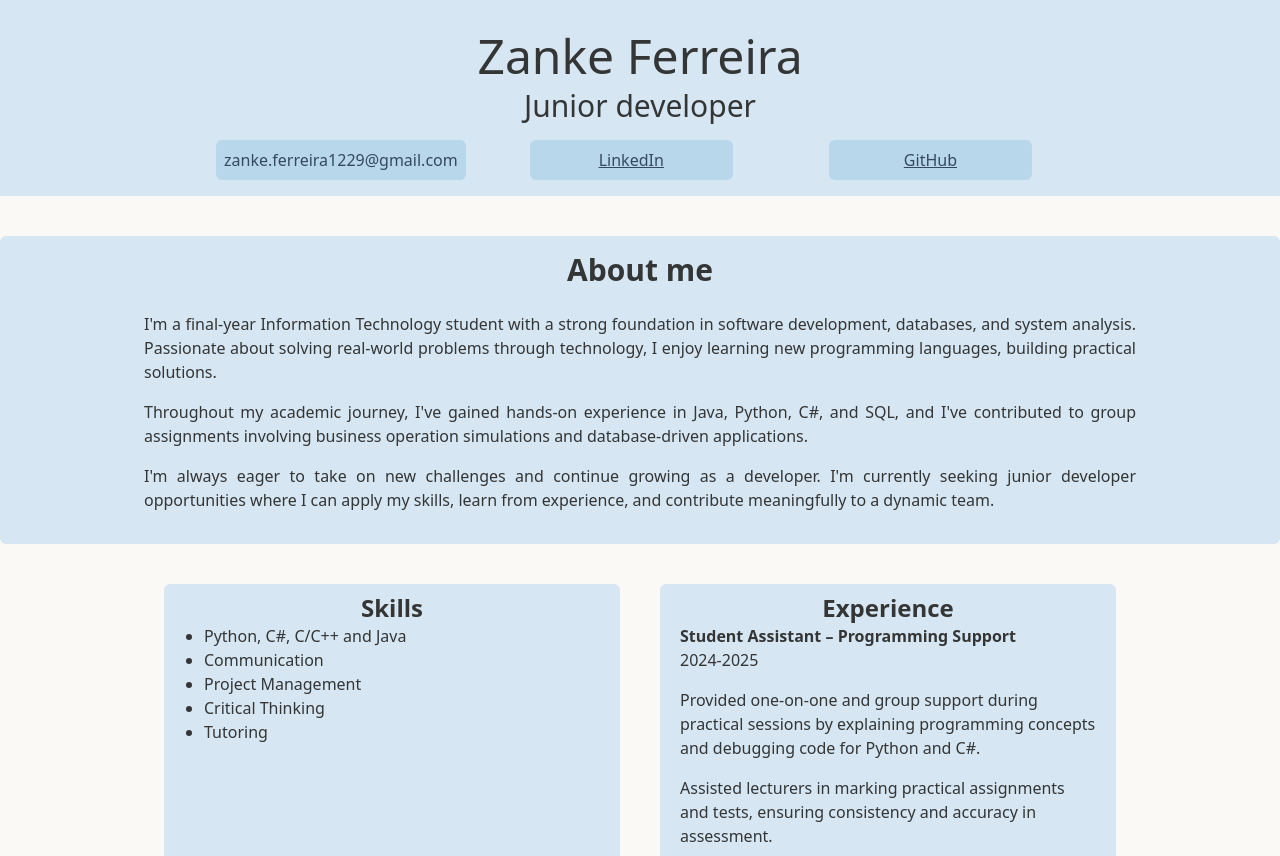
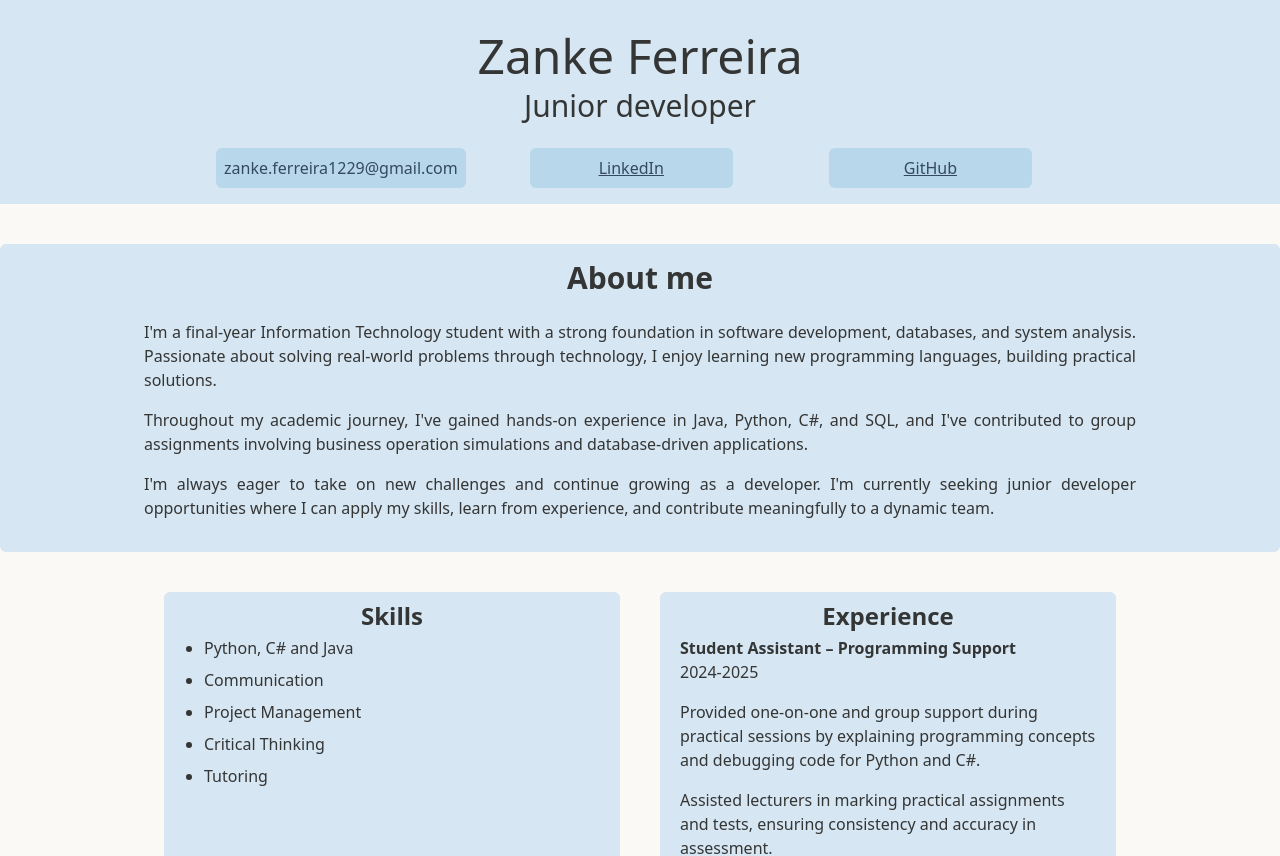
Before and after one commit to ZankeFerreira/Virtual-CV, a React (Vite) app in the folder virtualcv/: page / in a window 1280 px wide. Shown: the top 856 px of the page. Built offline with nearby package versions, Linux system fonts and the light colour scheme.

Commit message:
Final v2

```diff
--- a/virtualcv/src/Components/CV.jsx
+++ b/virtualcv/src/Components/CV.jsx
@@ -3,9 +3,9 @@ export default function CV() {
     <div class="flex md:flex-row flex-col max-w-5xl mx-auto px-4 ">
       <div class="flex-1  m-5 rounded-md pt-2 px-5 pb-5 bg-[#d6e6f2]">
         <h3 class="text-2xl font-bold text-center"> Skills </h3>
-        <ul class="list-disc pl-5">
+        <ul class="list-disc pl-5 text-base/8 ">
           <li>
-            Python, C#, C/C++ and Java
+            Python, C# and Java
             <li>Communication</li>
             <li>Project Management</li>
             <li>Critical Thinking</li>
@@ -14,7 +14,7 @@ export default function CV() {
         </ul>
       </div>
       <div class="flex-1 m-5 rounded-md  pt-2 px-5 pb-5 bg-[#d6e6f2]">
-        <h3 class="text-2xl font-bold text-center"> Experience </h3>
+        <h3 class="text-2xl mb-1 font-bold text-center"> Experience </h3>
         <p class="font-semibold">Student Assistant – Programming Support </p>
 
         <div class="space-y-4">
--- a/virtualcv/src/Components/Header.jsx
+++ b/virtualcv/src/Components/Header.jsx
@@ -3,7 +3,7 @@ export default function Header() {
     <div class=" text-center bg-[#d6e6f2]  top-0 left-0 w-full z-50 pt-8 pb-4">
       <h1 class="text-5xl">Zanke Ferreira</h1>
 
-      <p class=" text-3xl m-2">Junior developer</p>
+      <p class=" text-3xl m-2 pb-2">Junior developer</p>
 
       <div class="flex pt-2 max-w-4xl mx-auto px-4  text-[#34495e]  md:flex-row flex-col  gap-y-2 md:gap-x-4 items-center">
         <div class="flex-1 bg-[#b9d7ea] rounded-md   mx-2 w-fit p-2">
```
